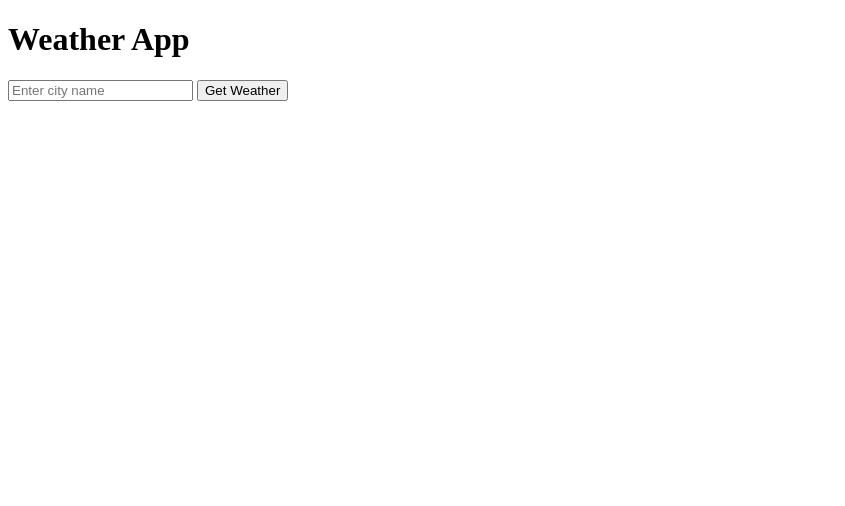
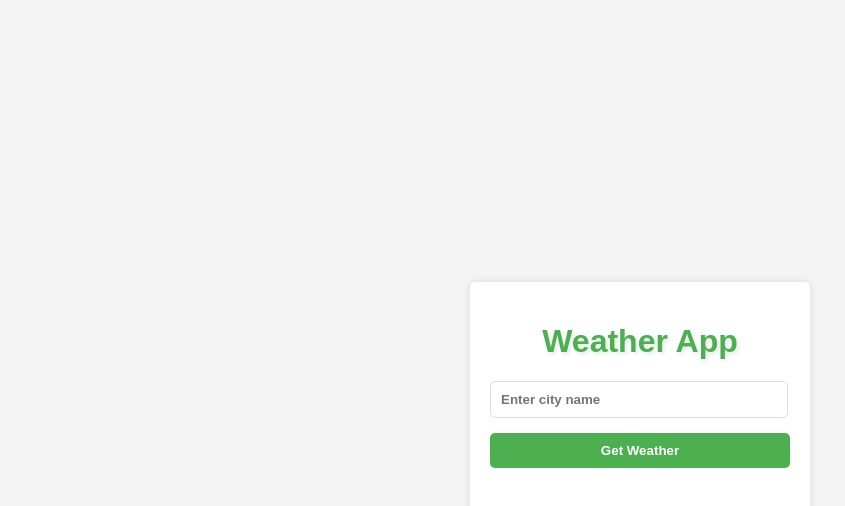
Before and after one commit to MarkusAP98/weatherapp.js, a plain HTML site: page index.html in a window 1280 px wide. Both pictures are taken after a click on the button "Get Weather". Shown: the whole page, without its empty margins (0-845 px from the left). Drawn offline with Linux system fonts and the light colour scheme; no server answers.

Commit message:
chore: Update HTML structure and styles for Weather App

```diff
--- a/index.html
+++ b/index.html
@@ -1,15 +1,15 @@
 <!DOCTYPE html>
 <html lang="en">
   <head>
-    <meta charset="UTF-8">
-    <meta name="viewport" content="width=device-width, initial-scale=1.0">
+    <meta charset="UTF-8" />
+    <meta name="viewport" content="width=device-width, initial-scale=1.0" />
     <title>Weather App</title>
-    <link rel="stylesheet" href="styles.css">
+    <link rel="stylesheet" href="styles.css" />
   </head>
   <body>
     <div id="app">
       <h1>Weather App</h1>
-        <input type="text" id="city-input" placeholder="Enter city name">
+      <input type="text" id="city-input" placeholder="Enter city name" />
       <button id="get-weather">Get Weather</button>
       <div id="weather-data"></div>
     </div>
--- a/index.js
+++ b/index.js
@@ -0,0 +1,33 @@
+document.getElementById("get-weather").addEventListener("click", function () {
+  var cityName = document.getElementById("city-input").value;
+  // Show a timer icon and disable the button while waiting
+  document.getElementById("get-weather").innerHTML = "⏳ Loading...";
+  document.getElementById("get-weather").disabled = true;
+
+  setTimeout(function () {
+    fetch(
+      "http://api.openweathermap.org/data/2.5/weather?q=" +
+        cityName +
+        "&appid=35bec7975453a194a19f31a4f6bcba1a"
+    )
+      .then((response) => response.json())
+      .then((data) => {
+        var tempInCelsius = data.main.temp - 273.15;
+        document.getElementById("weather-data").innerHTML =
+          "🌡️ Temperature: " +
+          tempInCelsius.toFixed(2) +
+          "°C<br> 💧 Humidity: " +
+          data.main.humidity +
+          "%";
+        // Restore the button text and enable the button when done
+        document.getElementById("get-weather").innerHTML = "Get Weather";
+        document.getElementById("get-weather").disabled = false;
+      })
+      .catch(() => {
+        console.log(alert("🚫 City not found!"));
+        // Restore the button text and enable the button when an error occurs
+        document.getElementById("get-weather").innerHTML = "Get Weather";
+        document.getElementById("get-weather").disabled = false;
+      });
+  }, 300); // Delay the fetch by 300ms
+});
--- a/styles.css
+++ b/styles.css
@@ -0,0 +1,61 @@
+body {
+  font-family: "Montserrat", sans-serif;
+  background-color: #f4f4f4;
+  display: flex;
+  justify-content: center;
+  align-items: center;
+  height: 100vh;
+  margin: 0;
+  padding: 0;
+  color: #333;
+}
+
+h1 {
+  font-family: "Montserrat", sans-serif;
+  font-weight: 800; /* Increase font weight */
+  color: #4caf50;
+  text-align: center;
+  text-shadow: 2px 2px 4px rgba(0, 0, 0, 0.1);
+}
+
+#app {
+  width: 300px;
+  padding: 20px;
+  background-color: white;
+  box-shadow: 0px 0px 10px rgba(0, 0, 0, 0.1);
+  border-radius: 5px;
+}
+
+#city-input {
+  width: 92%;
+  padding: 10px;
+  margin-bottom: 15px; /* Increase bottom margin */
+  border: 1px solid #ddd;
+  border-radius: 5px;
+  font-weight: 600; /* Increase font weight */
+}
+
+#get-weather {
+  width: 100%;
+  padding: 10px;
+  margin-bottom: 15px; /* Increase bottom margin */
+  background-color: #4caf50;
+  color: white;
+  border: none;
+  cursor: pointer;
+  border-radius: 5px;
+  font-weight: 800; /* Increase font weight */
+  transition: transform 0.3s ease-in-out; /* Add transition for smooth animation */
+}
+
+#get-weather:hover {
+  background-color: #45a049;
+  transform: scale(1.05); /* Scale the button up to 105% when hovered over */
+}
+
+#weather-data {
+  margin-top: 15px;
+  font-size: 1.2em;
+  font-weight: 500; /* Increase font weight */
+  text-align: center; /* Center the text */
+}
```
Lines whose indentation alone changed are shown as unchanged.
